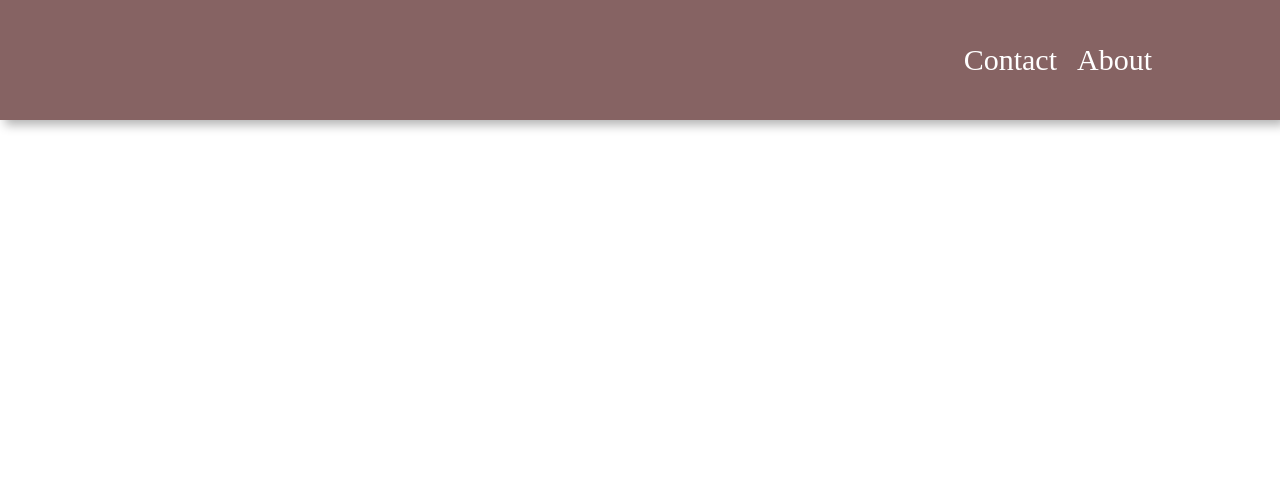
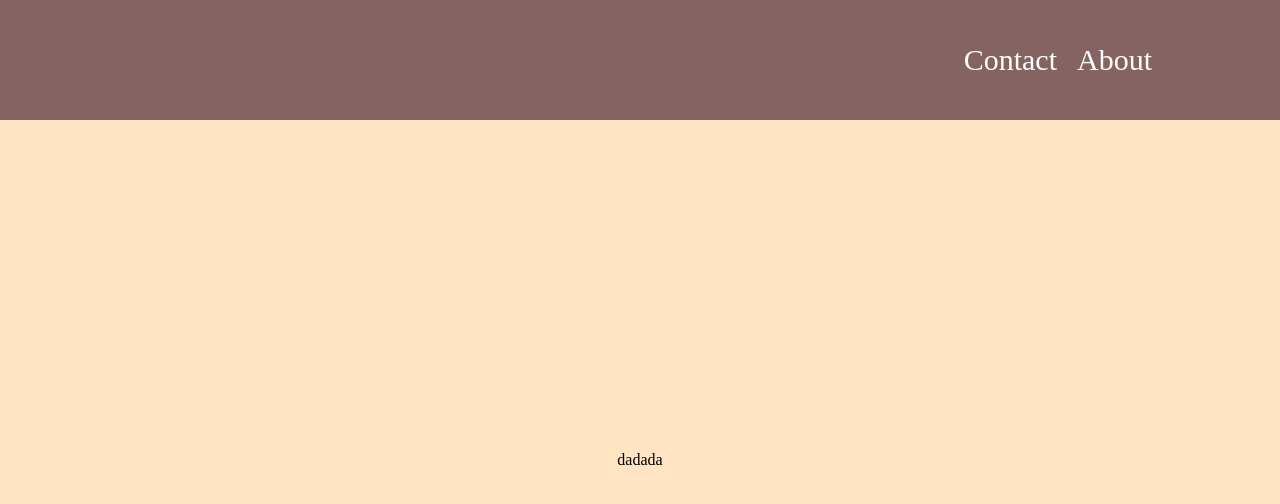
Before and after one commit to DTarkh/tbcx-react.js, a React (Vite) app: page /about in a window 1280 px wide. Shown: the top 504 px of the page. Built offline with nearby package versions, Linux system fonts and the light colour scheme.

Commit message:
added info in about page and wrapped in main

```diff
--- a/src/AboutPage/About.jsx
+++ b/src/AboutPage/About.jsx
@@ -1,3 +1,4 @@
+import { Main } from "../Main/Main"
 import Navbar from "../Navigation/Navbar"
 
 const About = () => {
@@ -5,6 +6,9 @@ const About = () => {
     <div>
 
         <Navbar />
+        <Main>
+           <p>dadada</p>
+        </Main>
     </div>
   )
 }
```
